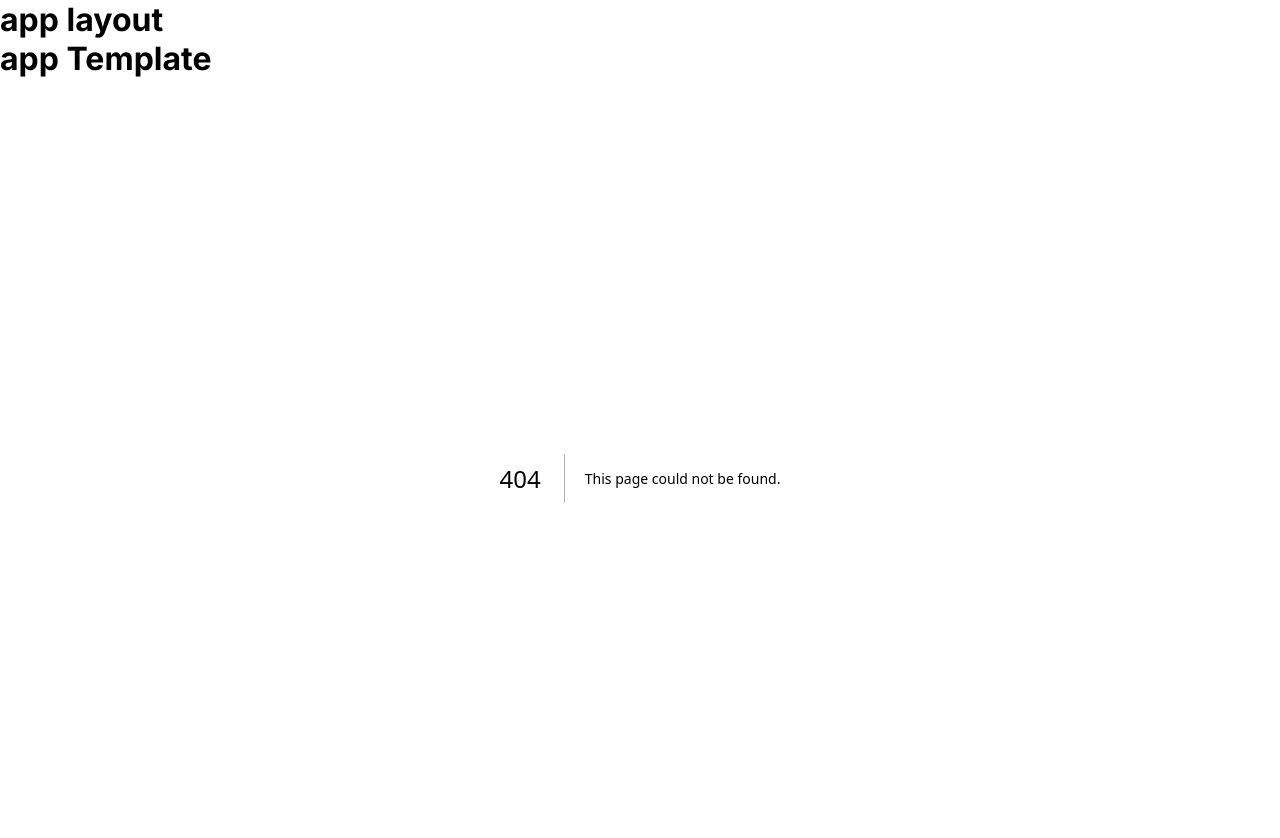
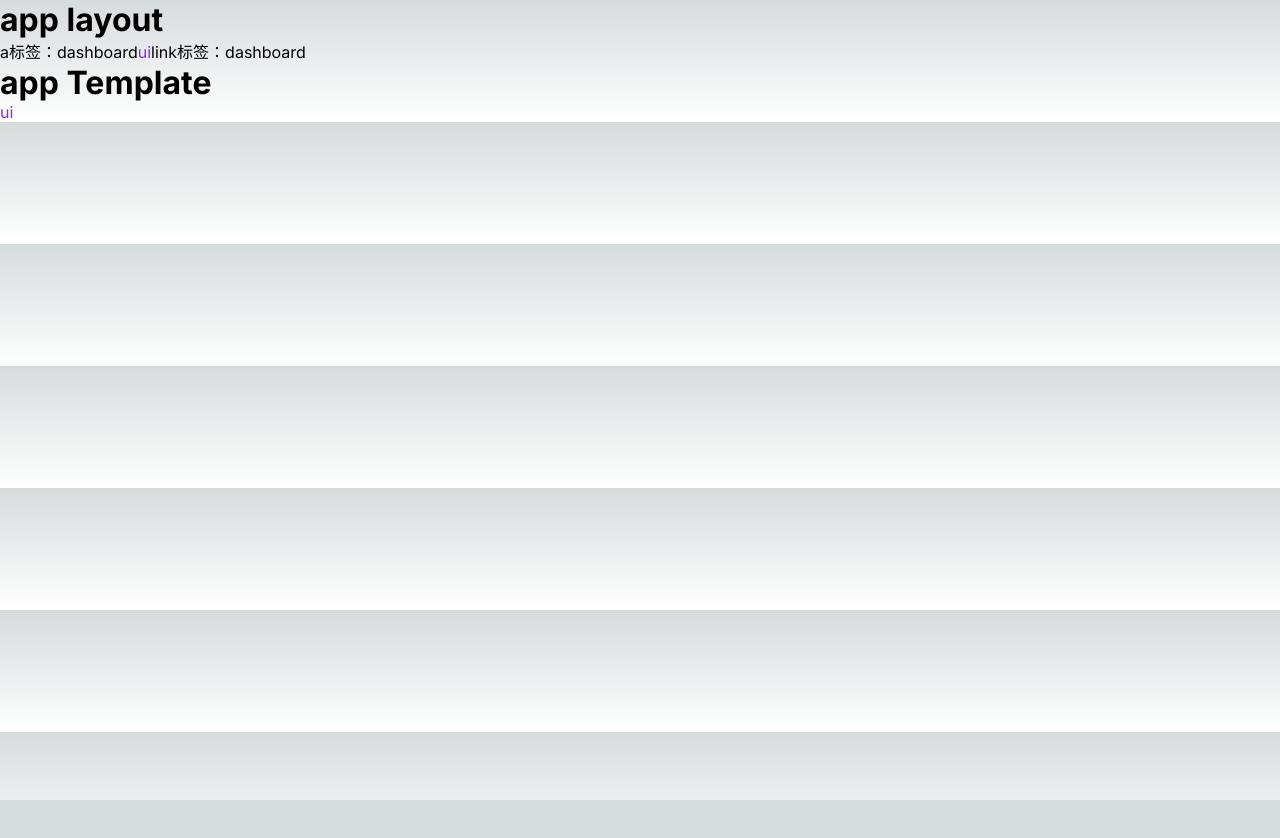
Before and after one commit to linround/next_test, a Next.js app: page /ui in a window 1280 px wide. Before the commit this address had no page. Shown: the top 838 px of the page. After the commit the page ends 800 px from the top, so only its background shows below. Built offline with nearby package versions, Linux system fonts and the light colour scheme.

Commit message:
feature:route module

```diff
--- a/app/layout.tsx
+++ b/app/layout.tsx
@@ -1,8 +1,10 @@
 import './globals.css'
 import { Inter } from 'next/font/google'
 import React from "react";
+import Link from "next/link";
 import ThemeProvider from './theme-provider';
 const inter = Inter({ subsets: ['latin'] })
+import {Navigation} from "@/app/ui/Navigation";
 
 export const metadata = {
   title: 'localhost:3000',
@@ -19,6 +21,10 @@ export default function RootLayout({
       <body className={inter.className}>
       <div className={'app layout'}>
         <h1>app layout</h1>
+        <a href={'/dashboard'}> a标签：dashboard</a>
+        {/*使用link进行预取*/}
+        <Navigation href={'/ui'} >ui</Navigation>
+        <Navigation href={'/dashboard'}>link标签：dashboard</Navigation>
         {children}
       </div>
       </body>
--- /dev/null
+++ b/app/ui/Navigation.tsx
@@ -0,0 +1,18 @@
+'use client';
+import style from './ui.module.css'
+import { usePathname } from 'next/navigation';
+import  Link  from 'next/link';
+import React from "react";
+
+export function Navigation(prop:React.PropsWithChildren<{href:string}>) {
+  const {href,children} = prop
+  const pathname = usePathname();
+  const isActive = pathname.startsWith(href);
+
+  return (
+    <Link href={href} className={isActive ? style.textBlue : 'text-black'}>
+      {children}
+    </Link>
+  );
+
+}
--- /dev/null
+++ b/app/ui/page.tsx
@@ -0,0 +1,6 @@
+import {Navigation} from "@/app/ui/Navigation";
+export default function Page(){
+  return (
+    <Navigation href={'/ui'} >ui</Navigation>
+  )
+}
--- /dev/null
+++ b/app/ui/ui.module.css
@@ -0,0 +1,3 @@
+.textBlue {
+  color: blueviolet;
+}
```
